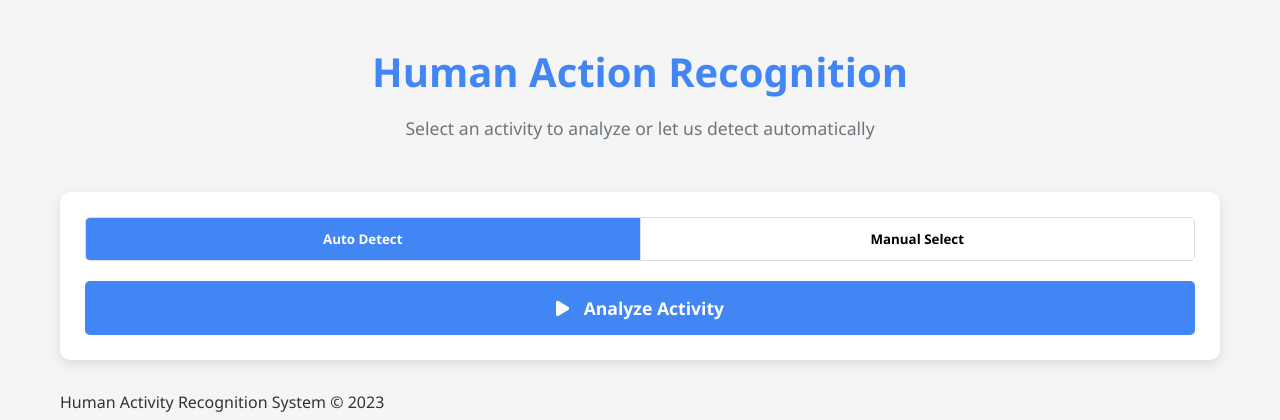
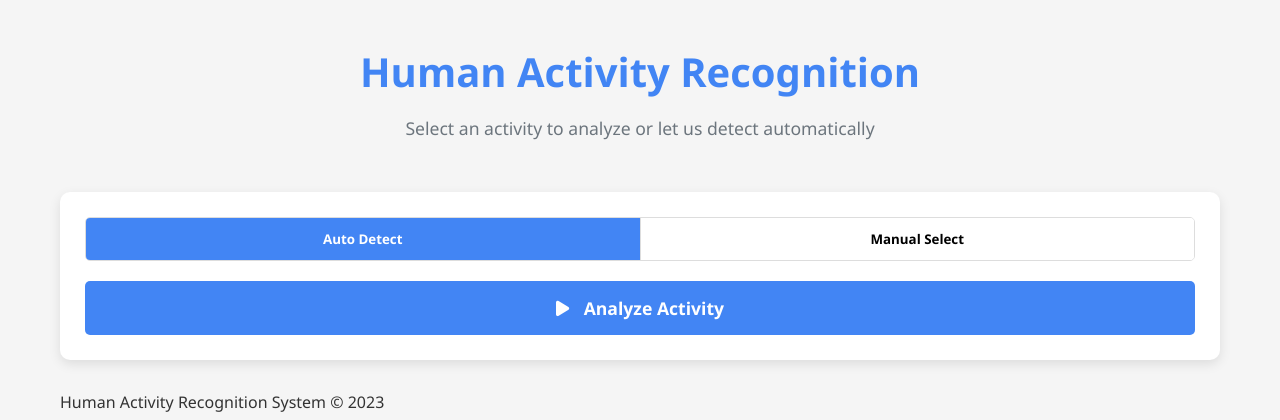
Before and after one commit to SriramAkula/Human-activity, a Flask app: page / in a window 1280 px wide. Shown: the top 420 px of the page. Run offline with Flask 3, Linux system fonts and the light colour scheme.

Commit message:
changed_to_activity

```diff
--- a/templates/index.html
+++ b/templates/index.html
@@ -10,7 +10,7 @@
 <body>
     <div class="container">
         <header>
-            <h1>Human Action Recognition</h1>
+            <h1>Human Activity Recognition</h1>
             <p>Select an activity to analyze or let us detect automatically</p>
         </header>
 
```
